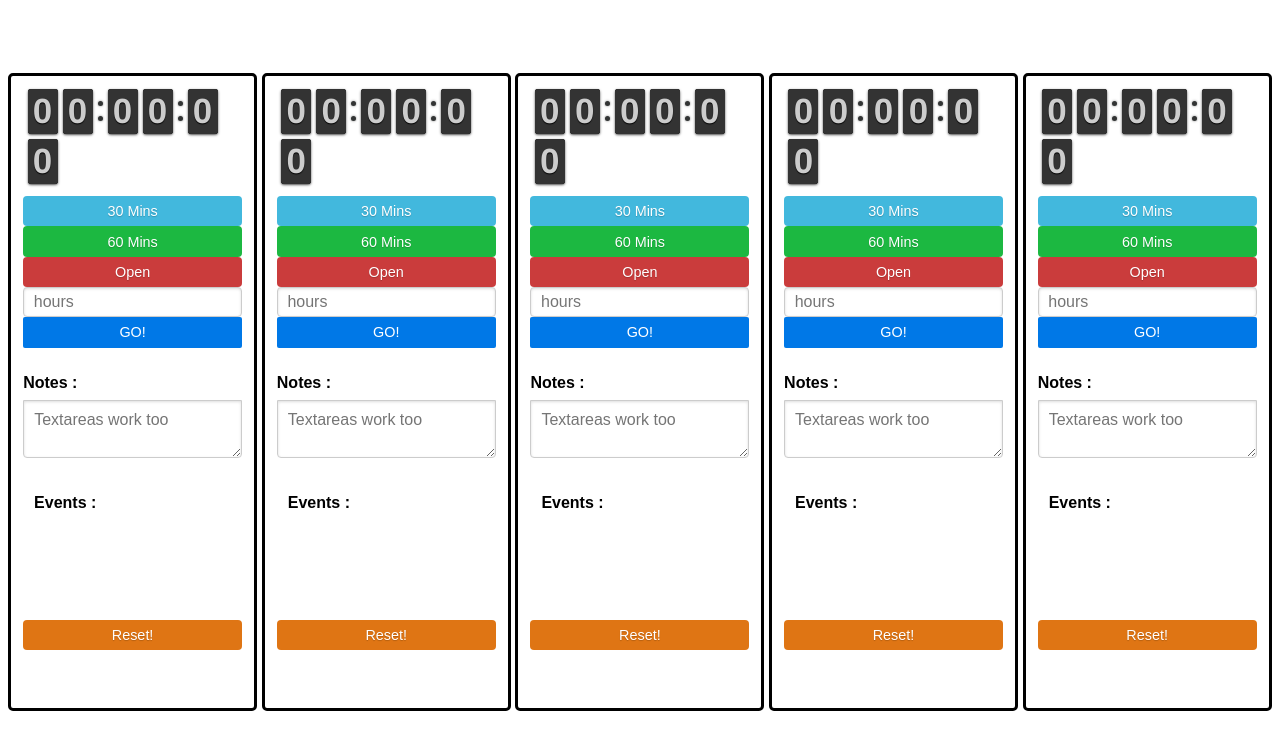
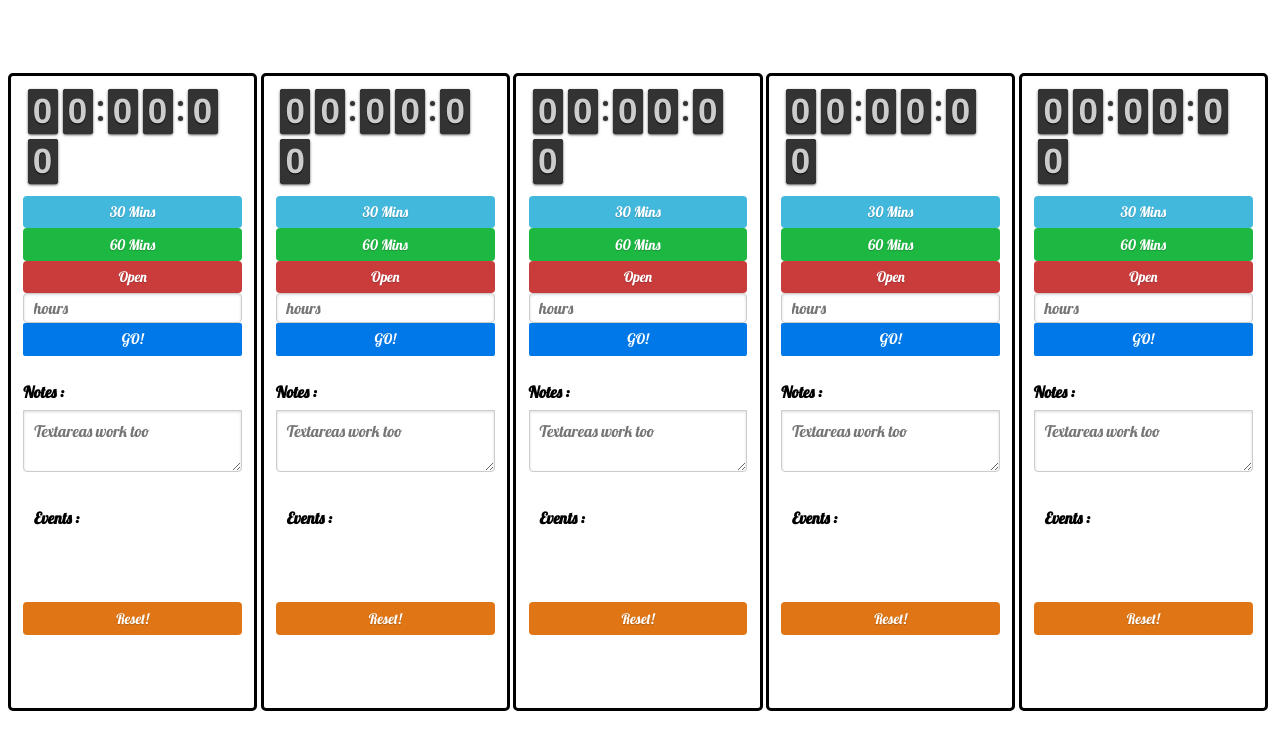
Before and after one commit to Mohamed-Saleem/Mohamed.github.io, a website: page index.html in a window 1280 px wide. Drawn offline with Linux system fonts and the light colour scheme.

Commit message:
changed font to Lobster

```diff
--- a/index.html
+++ b/index.html
@@ -1,6 +1,6 @@
 <html>
 	<head>
-
+		<link href="https://fonts.googleapis.com/css?family=Lobster" rel="stylesheet" type="text/css">
 		<link rel="stylesheet" href="pure-button/pure-min.css">
 		<link rel="stylesheet" href="compiled/flipclock.css">
 		<link rel="stylesheet" href="mystyle.css">
--- a/mystyle.css
+++ b/mystyle.css
@@ -4,6 +4,7 @@
 body {
   width:100%;
   margin-top: 73px;
+  font-family: Lobster, monospace;
 }
 
 form {
@@ -30,7 +31,7 @@ p {
 
 .events {
   margin: auto;
-  height: 20%;
+  height: 15%;
   width: 90%;
 
 }
```
